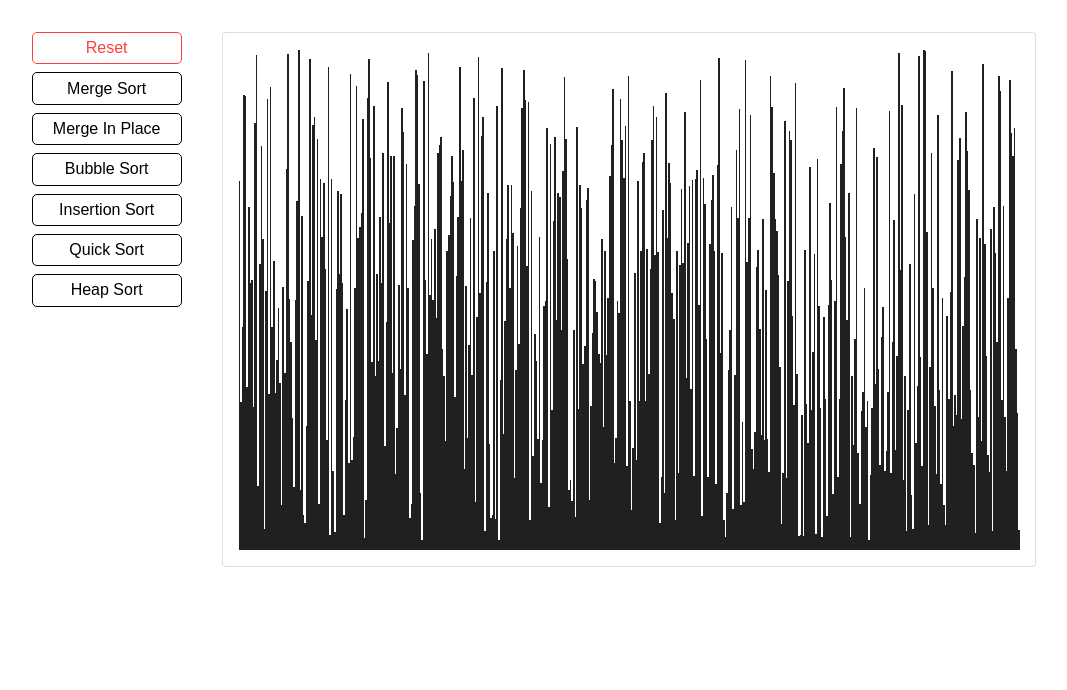
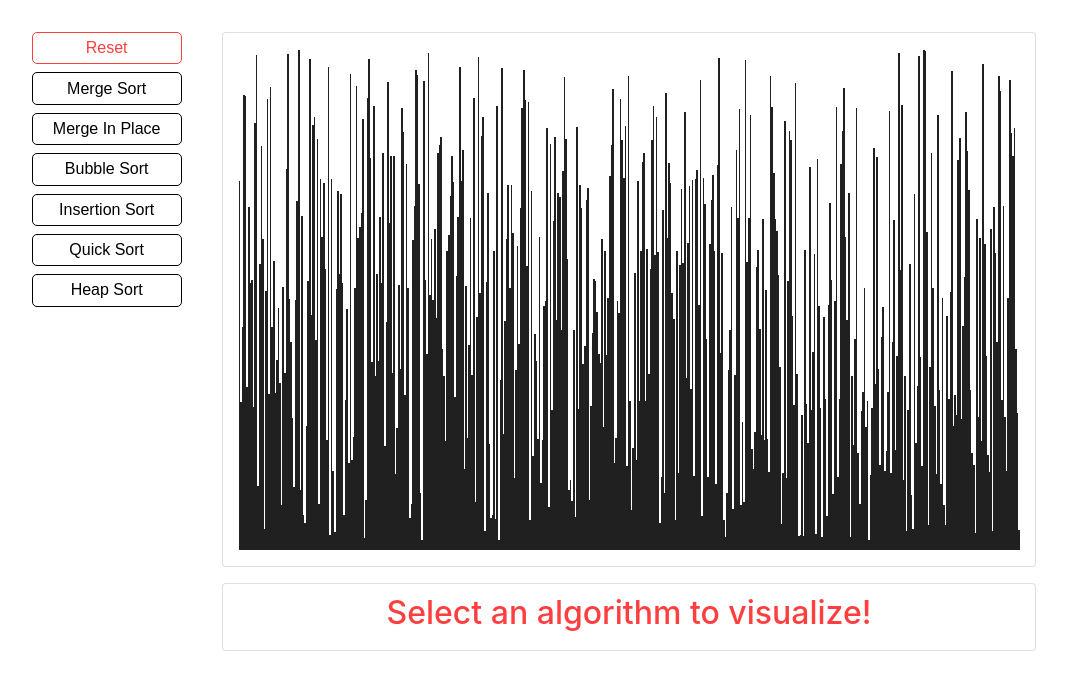
Before and after one commit to mjconly/Sorting-Visualizer, a React (Create React App) app: page / in a window 1280 px wide. Shown: the top 690 px of the page, without its empty margins (90-1157 px from the left). Built offline with nearby package versions, Linux system fonts and the light colour scheme; the HTML template or start-up script is replaced by a standard one.

Commit message:
finished react animation -- psuedo code slides in from left

```diff
--- a/src/Components/AlgoInfo.jsx
+++ b/src/Components/AlgoInfo.jsx
@@ -16,10 +16,23 @@ const QUICK = [0];
 class AlgoInfo extends React.Component{
   constructor(props){
     super(props)
-    this.state = {
-      animate: true
-    }
+    // this.state = {
+    //   aniID: 0
+    // }
   }
+
+
+
+  // shouldComponentUpdate(nextProps, nextState){
+  //   if (this.state.aniID != nextProps.aniID){
+  //     this.setState({
+  //       aniID: this.props.aniID
+  //     })
+  //     return true;
+  //   }
+  //   return false;
+  // }
+
 
   //fade
   // fadeIn(data, title){
@@ -102,17 +115,20 @@ class AlgoInfo extends React.Component{
     else{
       code = ""
     }
-    const bool = code !== "";
+
+    const boolCode = code !== "";
     const general = "Select an algorithm to visualize!"
     const header = this.props.title === "" ? general : this.props.title;
+    const boolTitle = header === general;
 
     return (
       <div>
          <Pseudo
-           key={this.props.ani_id}
+           key={boolCode ? this.props.aniID + 1 : this.props.aniID}
            data={code}
            title={header}
-           bool={bool}
+           boolCode={boolCode}
+           boolTitle={boolTitle}
            ></Pseudo>
       </div>
     )
--- a/src/Components/ArrayBarContainer.jsx
+++ b/src/Components/ArrayBarContainer.jsx
@@ -34,8 +34,7 @@ class ArrayBarContainer extends React.Component{
       isRunning: false,
       data: null,
       query: null,
-      ani_id: 0,
-      run: 0
+      aniID: 0
     }
   }
 
@@ -44,7 +43,7 @@ class ArrayBarContainer extends React.Component{
   }
 
 
-  async resetArray(size=500, query, run){
+  async resetArray(size=500, query){
     try{
       this.isRunning();
 
@@ -57,14 +56,12 @@ class ArrayBarContainer extends React.Component{
           <ArrayBar value={val} key={idx}/>
         )
       })
-      const id = this.state.ani_id;
       this.setState({
         bars: barArray,
         isRunning: false,
         title: query,
         data: null,
-        ani_id: id + 1,
-        run: run
+        aniID: this.state.aniID += 1
       })
 
     }
@@ -98,7 +95,7 @@ class ArrayBarContainer extends React.Component{
       return -1;
     }
     getButtons(0.4);
-    await this.resetArray(MERGE, "Merge Sort", 0);
+    await this.resetArray(MERGE, "Merge Sort");
     this.getData(alg)
     this.startRunning();
     let arrDOM = getBars();
@@ -111,7 +108,7 @@ class ArrayBarContainer extends React.Component{
       return -1;
     }
     getButtons(0.4);
-    await this.resetArray(INPLACE, "Merge In Place Sort", 1);
+    await this.resetArray(INPLACE, "Merge In Place Sort");
     this.getData(alg)
     this.startRunning();
     let arrDOM = getBars();
@@ -124,7 +121,7 @@ class ArrayBarContainer extends React.Component{
       return -1;
     }
     getButtons(0.4);
-    await this.resetArray(BUBBLE, "Bubble Sort", 1)
+    await this.resetArray(BUBBLE, "Bubble Sort")
     this.getData(alg)
     this.startRunning();
     let arrDOM = getBars();
@@ -137,7 +134,7 @@ class ArrayBarContainer extends React.Component{
       return -1;
     }
     getButtons(0.4);
-    await this.resetArray(INSERTION, "Insertion Sort", 1)
+    await this.resetArray(INSERTION, "Insertion Sort")
     this.getData(alg)
     this.startRunning();
     let arrDOM = getBars();
@@ -150,7 +147,7 @@ class ArrayBarContainer extends React.Component{
       return -1;
     }
     getButtons(0.4);
-    await this.resetArray(QUICK, "Quick Sort", 1)
+    await this.resetArray(QUICK, "Quick Sort")
     this.getData(alg)
     this.startRunning();
     let arrDOM = getBars();
@@ -163,7 +160,7 @@ class ArrayBarContainer extends React.Component{
       return -1;
     }
     getButtons(0.4);
-    await this.resetArray(HEAP, "Heap Sort", 1)
+    await this.resetArray(HEAP, "Heap Sort")
     this.getData(alg)
     this.startRunning();
     let arrDOM = getBars();
@@ -278,8 +275,7 @@ class ArrayBarContainer extends React.Component{
               <AlgoInfo
                 title={title}
                 data={data}
-                ani_id={this.state.ani_id * (Math.random() * 50000)}
-                run = {this.state.run}
+                aniID={this.state.aniID}
                 ></AlgoInfo>
             </div>
         </div>
--- a/src/Components/Psuedo.jsx
+++ b/src/Components/Psuedo.jsx
@@ -5,9 +5,9 @@ import React from "react";
 import { useSpring, animated } from 'react-spring'
 
 export default function Psuedo(props) {
-  const [bool, setBool] = React.useState(true);
-  const toRender = props.bool;
-  const initial = props.run;
+  // const [bool, setBool] = React.useState(true);
+  // const toRender = props.bool;
+  // const initial = props.run;
   const propsStyle = useSpring(
     {
       to: {opacity: 1, marginLeft: 0, marginRight: 0},
@@ -16,14 +16,22 @@ export default function Psuedo(props) {
     }
   )
 
-  React.useEffect(() => {
-      setBool(!bool);
-  }, [props])
+  const outStyle = useSpring(
+    {
+      to:{marginLeft:1500, marginRight: -1500},
+      from:{marginLeft: 0, marginRight: 0},
+      config:{duration:500}
+    }
+  )
+
+  // React.useEffect(() => {
+  //     setBool(!bool);
+  // }, [props])
 
   const fadeIn = (data, title) => {
         return (<animated.div
           style={propsStyle}>
-          <div className="card algo">
+          <div className="card algo" id="algo">
             <h2 className="header">{title}</h2>
             <div className="pseudo">
              {data}
@@ -32,9 +40,10 @@ export default function Psuedo(props) {
        </animated.div>)
   }
 
+
   return(
     <div>
-      {toRender ? fadeIn(props.data,props.title) : ""}
+      {props.boolCode || props.boolTitle ? fadeIn(props.data,props.title) : ""}
     </div>
   )
 }
```
